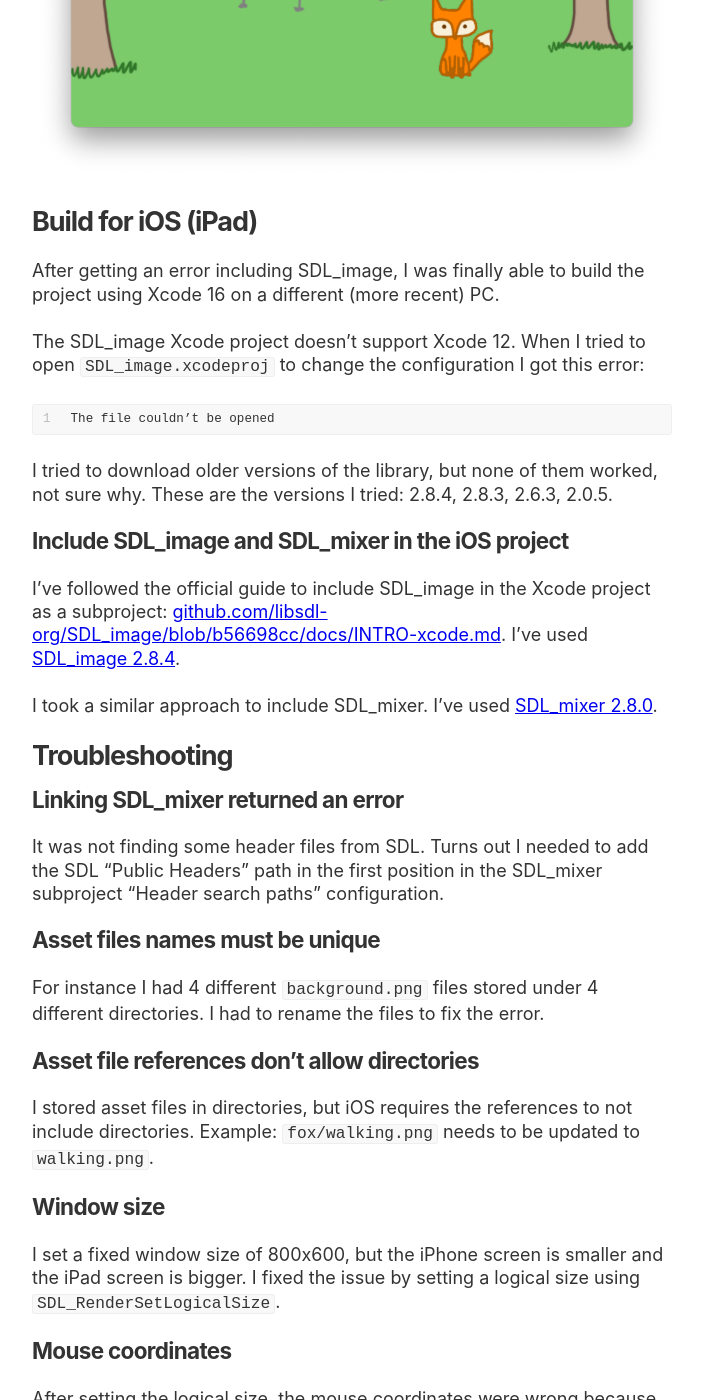
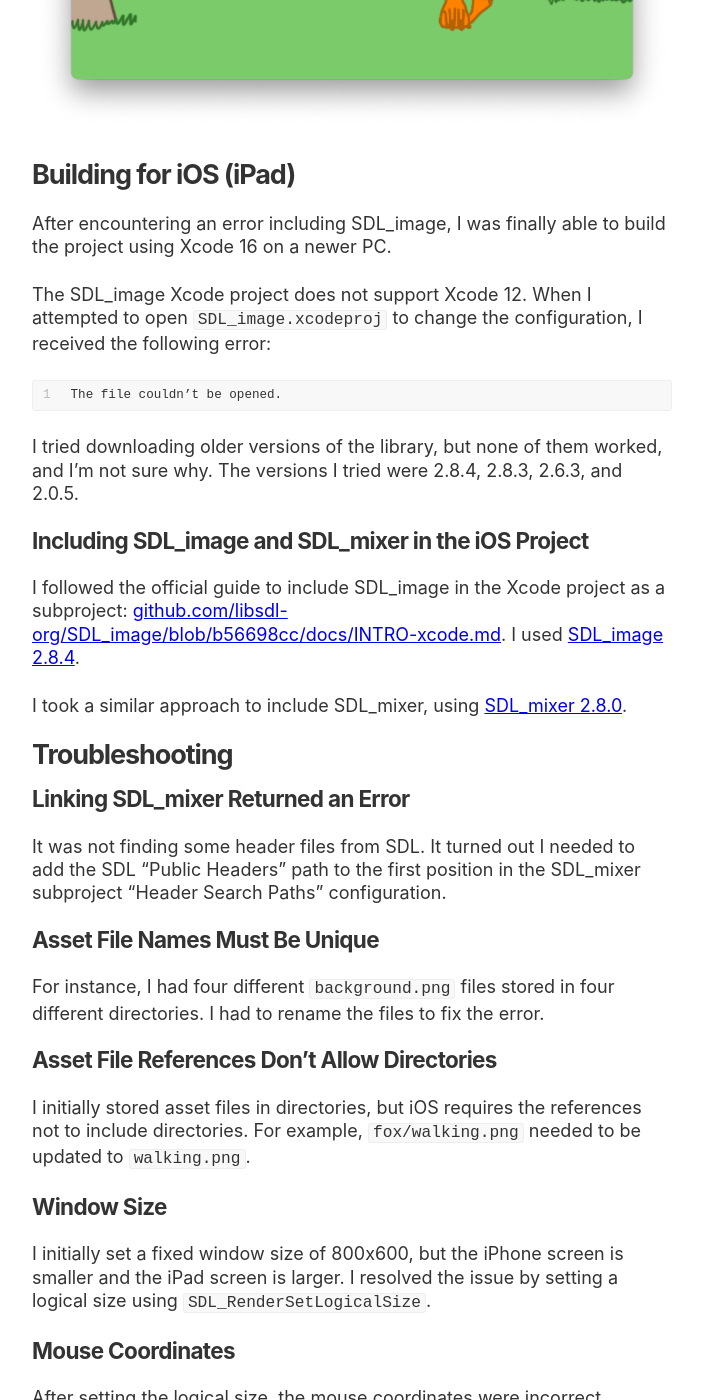
Before and after one commit to curlybracketshq/giovanni.curlybrackets.it, a Jekyll site: the page built from sdl-adventure-game/_posts/2025-01-23-ios-build-success.markdown, in a window 1280 px wide and 1400 px high, scrolled down 1905 px. Shown: the whole window, without its empty margins (288-991 px from the left). Built offline with Jekyll 4.4.1, drawn with Linux system fonts in a browser that asks for light colours; some of the changed text lies outside the part shown.

Commit message:
Improve content

````diff
--- a/sdl-adventure-game/_posts/2025-01-21-ios-build-failure.markdown
+++ b/sdl-adventure-game/_posts/2025-01-21-ios-build-failure.markdown
@@ -6,7 +6,7 @@ date: 2025-01-21 13:00:00 -0500
 
 I attempted to build the project for iOS because I wanted to play the game on an iPad and to see how portable the project really was.
 
-## Build for iOS (iPad)
+## Building for iOS (iPad)
 
 I initially attempted to update the Xcode project that I was using to build the macOS executable to target iOS, but the build phase failed because the SDL2 frameworks I was linking against were compiled for a different architecture.
 
--- a/sdl-adventure-game/_posts/2025-01-23-ios-build-success.markdown
+++ b/sdl-adventure-game/_posts/2025-01-23-ios-build-success.markdown
@@ -1,14 +1,12 @@
 ---
-title: "iOS build (Second attempt: success)"
+title: "iOS Build (Second Attempt: Success)"
 layout: post
 date: 2025-01-23 09:00:00 -0500
 ---
 
-I added a new scene for the outro and now the game is basically complete.
+I added a new outro scene, and now the game is essentially complete.
 
 ## Checkpoint
-
-This is what the game looks like on macOS.
 
 Intro scene:
 
@@ -22,46 +20,46 @@ Playground scene:
 
 ![Playground scene]({{ '/sdl-adventure-game/assets/alpha-playground-screen.png' | relative_url }})
 
-## Build for iOS (iPad)
+## Building for iOS (iPad)
 
-After getting an error including SDL_image, I was finally able to build the project using Xcode 16 on a different (more recent) PC.
+After encountering an error including SDL_image, I was finally able to build the project using Xcode 16 on a newer PC.
 
-The SDL_image Xcode project doesn't support Xcode 12. When I tried to open `SDL_image.xcodeproj` to change the configuration I got this error:
+The SDL_image Xcode project does not support Xcode 12. When I attempted to open `SDL_image.xcodeproj` to change the configuration, I received the following error:
 
 ```
-The file couldn’t be opened
+The file couldn’t be opened.
 ```
 
-I tried to download older versions of the library, but none of them worked, not sure why. These are the versions I tried: 2.8.4, 2.8.3, 2.6.3, 2.0.5.
+I tried downloading older versions of the library, but none of them worked, and I'm not sure why. The versions I tried were 2.8.4, 2.8.3, 2.6.3, and 2.0.5.
 
-### Include SDL_image and SDL_mixer in the iOS project
+### Including SDL_image and SDL_mixer in the iOS Project
 
-I've followed the official guide to include SDL_image in the Xcode project as a subproject: [github.com/libsdl-org/SDL_image/blob/b56698cc/docs/INTRO-xcode.md](https://github.com/libsdl-org/SDL_image/blob/b56698cc/docs/INTRO-xcode.md). I've used [SDL_image 2.8.4](https://github.com/libsdl-org/SDL_image/releases/tag/release-2.8.4).
+I followed the official guide to include SDL_image in the Xcode project as a subproject: [github.com/libsdl-org/SDL_image/blob/b56698cc/docs/INTRO-xcode.md](https://github.com/libsdl-org/SDL_image/blob/b56698cc/docs/INTRO-xcode.md). I used [SDL_image 2.8.4](https://github.com/libsdl-org/SDL_image/releases/tag/release-2.8.4).
 
-I took a similar approach to include SDL_mixer. I've used [SDL_mixer 2.8.0](https://github.com/libsdl-org/SDL_mixer/releases/tag/release-2.8.0).
+I took a similar approach to include SDL_mixer, using [SDL_mixer 2.8.0](https://github.com/libsdl-org/SDL_mixer/releases/tag/release-2.8.0).
 
 ## Troubleshooting
 
-### Linking SDL_mixer returned an error
+### Linking SDL_mixer Returned an Error
 
-It was not finding some header files from SDL. Turns out I needed to add the SDL "Public Headers" path in the first position in the SDL_mixer subproject "Header search paths" configuration.
+It was not finding some header files from SDL. It turned out I needed to add the SDL "Public Headers" path to the first position in the SDL_mixer subproject "Header Search Paths" configuration.
 
-### Asset files names must be unique
+### Asset File Names Must Be Unique
 
-For instance I had 4 different `background.png` files stored under 4 different directories. I had to rename the files to fix the error.
+For instance, I had four different `background.png` files stored in four different directories. I had to rename the files to fix the error.
 
-### Asset file references don't allow directories
+### Asset File References Don't Allow Directories
 
-I stored asset files in directories, but iOS requires the references to not include directories. Example: `fox/walking.png` needs to be updated to `walking.png`.
+I initially stored asset files in directories, but iOS requires the references not to include directories. For example, `fox/walking.png` needed to be updated to `walking.png`.
 
-### Window size
+### Window Size
 
-I set a fixed window size of 800x600, but the iPhone screen is smaller and the iPad screen is bigger. I fixed the issue by setting a logical size using `SDL_RenderSetLogicalSize`.
+I initially set a fixed window size of 800x600, but the iPhone screen is smaller and the iPad screen is larger. I resolved the issue by setting a logical size using `SDL_RenderSetLogicalSize`.
 
-### Mouse coordinates
+### Mouse Coordinates
 
-After setting the logical size, the mouse coordinates were wrong because `SDL_GetMouseState`, the function I was using to get the position of the mouse, returns the absolute mouse coordinates, bypassing the code to adjust mouse coordinates according to the render logical size. I fixed the issue by using the coordinates stored in the `SDL_MouseMotionEvent`: `event.motion.x` and `event.motion.y`.
+After setting the logical size, the mouse coordinates were incorrect because `SDL_GetMouseState`, the function I was using to get the position of the mouse, returns the absolute mouse coordinates, bypassing the code to adjust mouse coordinates according to the render logical size. I fixed the issue by using the coordinates stored in the `SDL_MouseMotionEvent`: `event.motion.x` and `event.motion.y`.
 
-### Animations and movement is too fast on iOS
+### Animations and Movement Too Fast on iOS
 
-The game loop speed is dependent on the device speed and I didn't account for that in the fox position updates while moving. I decided to fix this issue later.
+The game loop speed is dependent on the device's speed, and I didn't account for this in the fox position updates while moving. I have decided to address this issue later.
````
